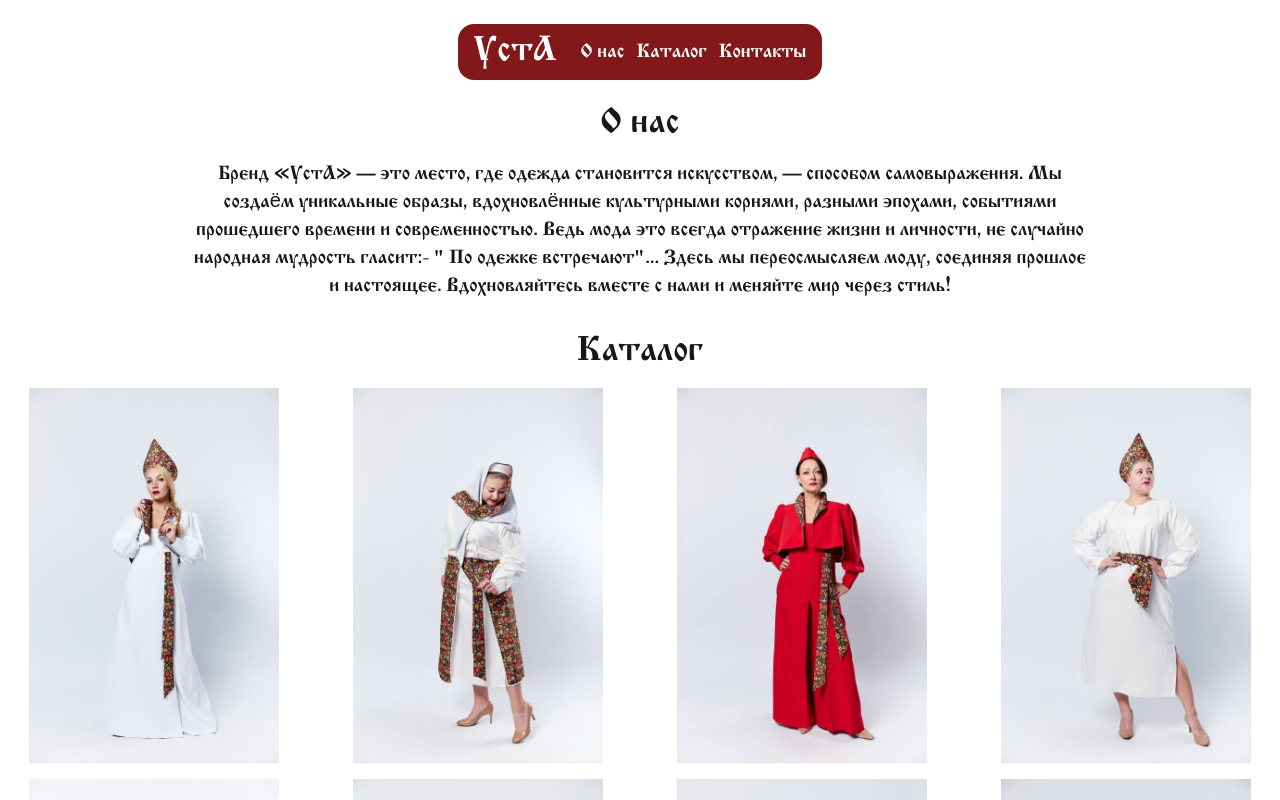
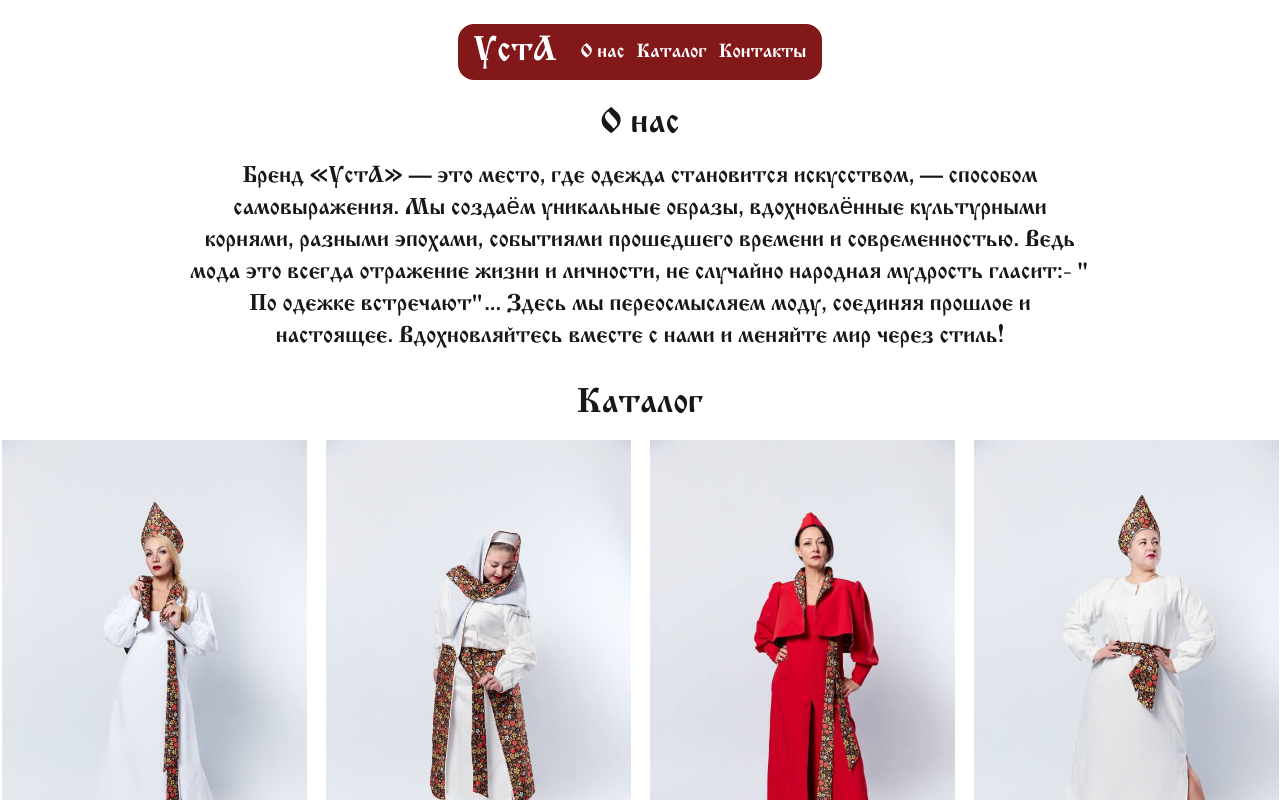
Before and after one commit to raiselfg/usta, a Next.js app: page / in a window 1280 px wide. Shown: the top 800 px of the page. Built offline with nearby package versions, Linux system fonts and the light colour scheme.

Commit message:
fix imgs

```diff
--- a/app/page.tsx
+++ b/app/page.tsx
@@ -6,7 +6,7 @@ export default function Home() {
   return (
     <Container className="flex flex-col gap-8 mt-12">
       <Post title={'О нас'}>
-        <p className="text-xl w-[900px] text-center mx-auto">
+        <p className="text-2xl w-[900px] text-center mx-auto">
           Бренд «УстА» — это место, где одежда становится искусством, — способом
           самовыражения. Мы создаём уникальные образы, вдохновлённые культурными
           корнями, разными эпохами, событиями прошедшего времени и
--- a/shared/components/shared/header.tsx
+++ b/shared/components/shared/header.tsx
@@ -1,5 +1,5 @@
+import { cn } from '@/shared/lib/utils';
 import { Container } from '../ui/container';
-import { cn } from '@/lib/utils';
 
 const cats = [
   { id: 1, name: 'О нас' },
--- a/shared/components/shared/post.tsx
+++ b/shared/components/shared/post.tsx
@@ -1,4 +1,4 @@
-import { cn } from '@/lib/utils';
+import { cn } from '@/shared/lib/utils';
 import { ReactNode } from 'react';
 
 interface Props {
--- a/shared/components/shared/product-list.tsx
+++ b/shared/components/shared/product-list.tsx
@@ -1,4 +1,4 @@
-import products from '@/data/products.json';
+import products from '@/shared/data/products.json';
 import Image from 'next/image';
 import { Container } from '../ui/container';
 
@@ -12,8 +12,8 @@ export const ProductList = () => {
             key={product.id}
             src={product.imageUrl}
             alt={product.name}
-            height={250}
-            width={250}
+            width={305}
+            height={455}
           />
         ))}
       </section>
--- a/shared/components/ui/container.tsx
+++ b/shared/components/ui/container.tsx
@@ -1,4 +1,4 @@
-import { cn } from '@/lib/utils';
+import { cn } from '@/shared/lib/utils';
 import { ReactNode } from 'react';
 
 interface Props {
```
Also changed, not shown: shared/data/products.json (renamed from data/products.json), shared/lib/utils.ts (renamed from lib/utils.ts).
